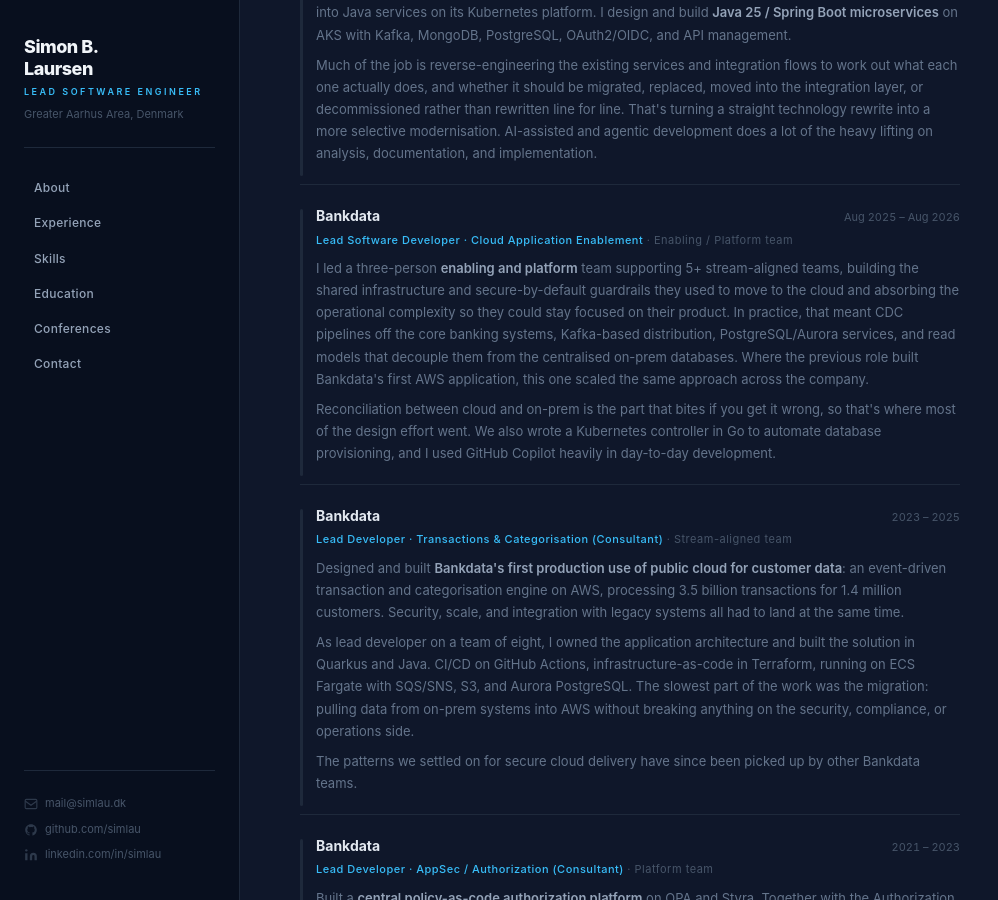
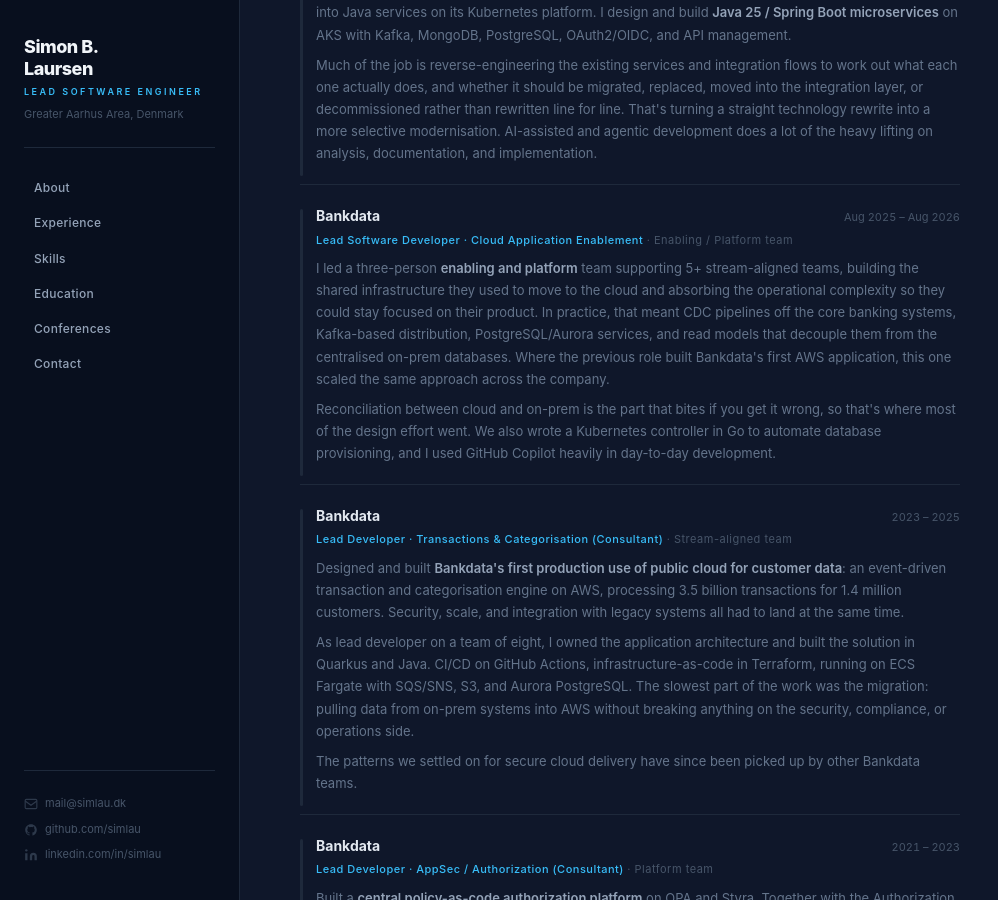
Before and after one commit to simlau/simlau.github.io, a Jekyll site: the page built from index.md, in a window 1280 px wide and 900 px high, scrolled down 712 px. Shown: the whole window, without its empty margins (0-998 px from the left). Built offline with Jekyll 4.4.1, drawn with Linux system fonts in a browser that asks for light colours.

Commit message:
copy: drop secure-by-default wording from Bankdata enablement role

```diff
--- a/_layouts/default.html
+++ b/_layouts/default.html
@@ -416,7 +416,7 @@
         </div>
         <div class="exp-role">Lead Software Developer · Cloud Application Enablement <span class="team-type">· Enabling / Platform team</span></div>
         <p class="exp-outcome">
-          I led a three-person <strong>enabling and platform</strong> team supporting 5+ stream-aligned teams, building the shared infrastructure and secure-by-default guardrails they used to move to the cloud and absorbing the operational complexity so they could stay focused on their product. In practice, that meant CDC pipelines off the core banking systems, Kafka-based distribution, PostgreSQL/Aurora services, and read models that decouple them from the centralised on-prem databases. Where the previous role built Bankdata's first AWS application, this one scaled the same approach across the company.
+          I led a three-person <strong>enabling and platform</strong> team supporting 5+ stream-aligned teams, building the shared infrastructure they used to move to the cloud and absorbing the operational complexity so they could stay focused on their product. In practice, that meant CDC pipelines off the core banking systems, Kafka-based distribution, PostgreSQL/Aurora services, and read models that decouple them from the centralised on-prem databases. Where the previous role built Bankdata's first AWS application, this one scaled the same approach across the company.
         </p>
         <p class="exp-outcome">
           Reconciliation between cloud and on-prem is the part that bites if you get it wrong, so that's where most of the design effort went. We also wrote a Kubernetes controller in Go to automate database provisioning, and I used GitHub Copilot heavily in day-to-day development.
```
